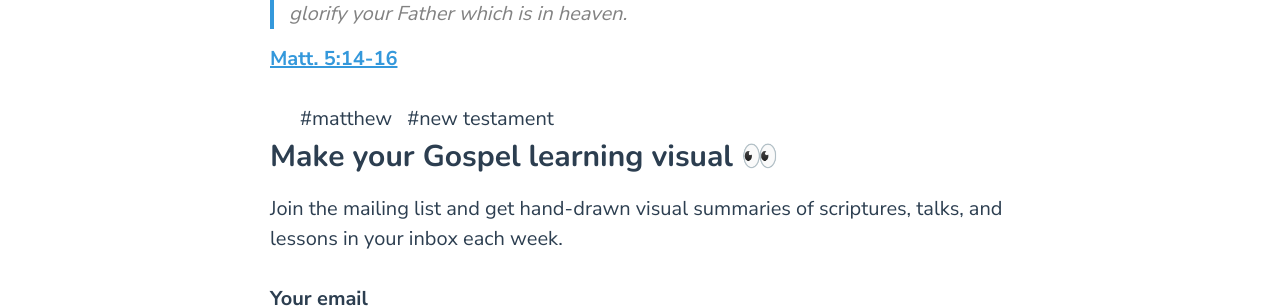
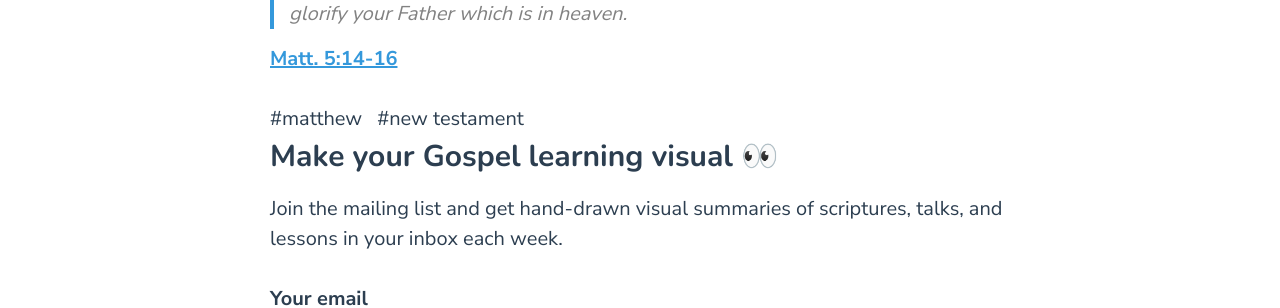
Before and after one commit to blairrorani/curious-workmanship, a Jekyll site: the page built from _posts/2017-06-06-matt-5-14-16.markdown, in a window 1280 px wide. Shown: the part 1111-1419 px from the top of the page. Built offline with Jekyll 4.4.1, drawn with Linux system fonts in a browser that asks for light colours; our own code applies the rules of GitHub Pages for plain Markdown files.

Commit message:
update tag styles

```diff
--- a/_sass/_custom.scss
+++ b/_sass/_custom.scss
@@ -196,6 +196,6 @@ input[type=reset] {
   padding-right: 15px;
 }
 
-.list-the-tags ul {
+ul.list-the-tags {
   margin-left: 0;
 }
```
